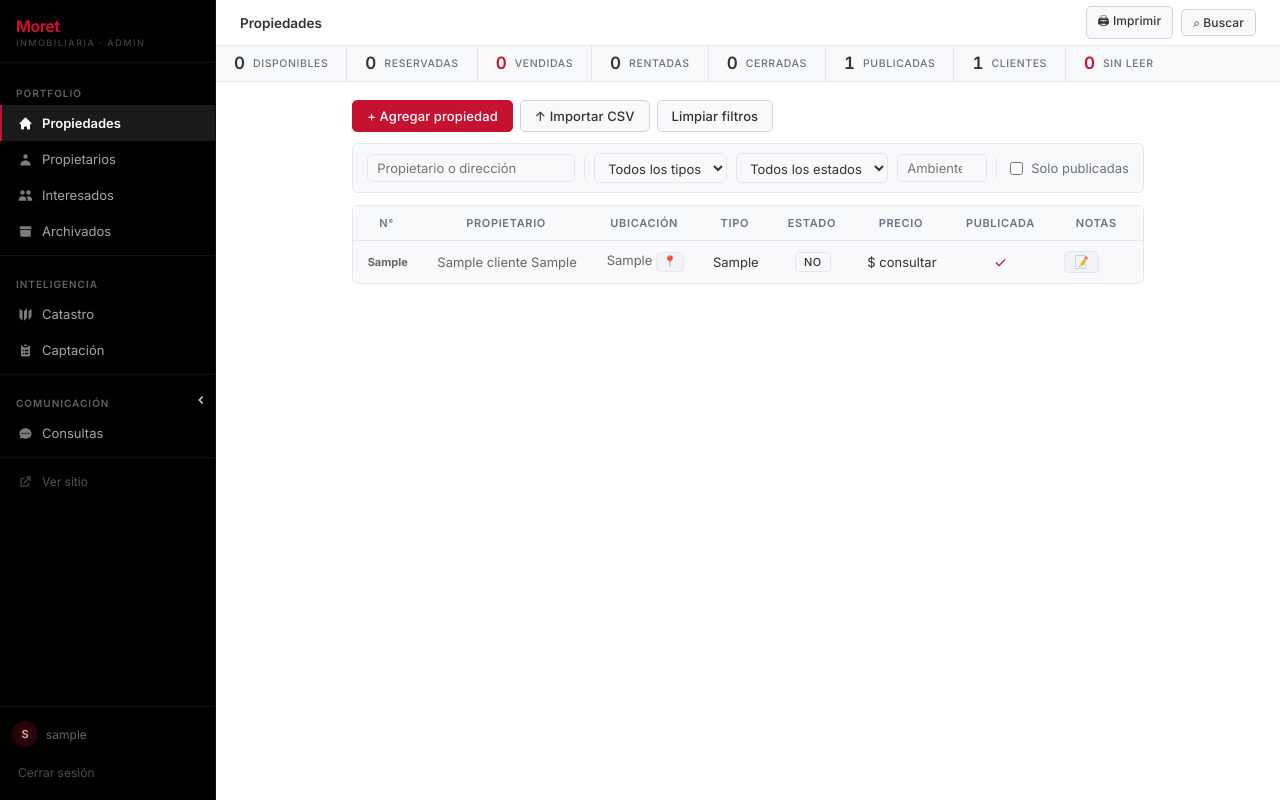
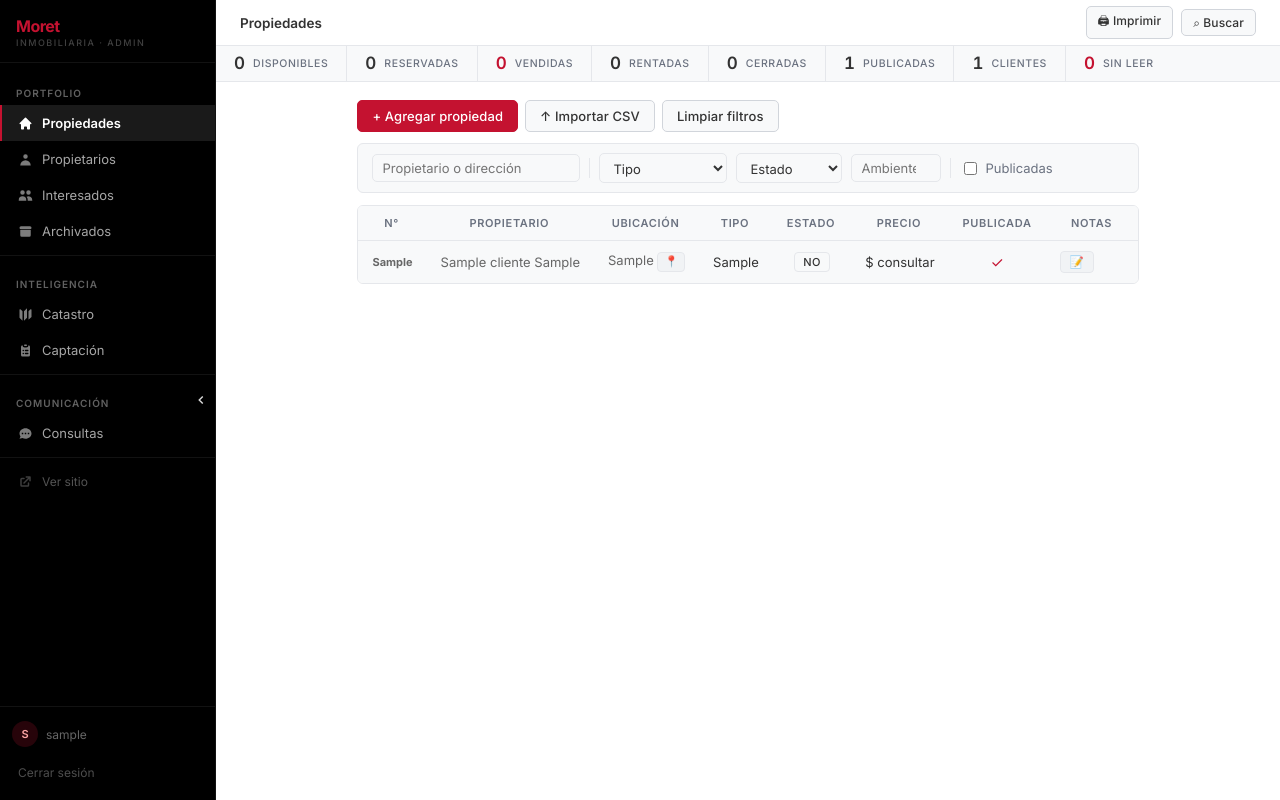
Before and after one commit to cerosmrt/app-inmobiliaria, a Flask app: page /admin in a window 1280 px wide. Run offline with Flask 3, Linux system fonts and the light colour scheme; the visitor is signed in with stand-in values (Sample User, id 1); tables that the repository leaves empty hold one stand-in row (values such as "Sample post"); some libraries are stand-ins or nearby versions.

Commit message:
style(admin): acortar los labels de filtro de propiedades
"Todos los tipos"/"Todos los estados"/"Solo publicadas" ocupaban de mas
y sonaban redundantes junto al resto de la barra. Quedan "Tipo"/"Estado"
(placeholder del select) y "Publicadas" (checkbox).

Co-Authored-By: Claude Opus 4.8 <noreply@anthropic.com>

```diff
--- a/templates/admin/index.html
+++ b/templates/admin/index.html
@@ -172,7 +172,7 @@
             <input type="text" id="filtroDireccion" placeholder="Propietario o dirección" onkeyup="filtrarPropiedades()" style="min-width:200px">
             <div class="sep"></div>
             <select id="filtroTipo" onchange="filtrarPropiedades()">
-                <option value="">Todos los tipos</option>
+                <option value="">Tipo</option>
                 <option value="casa">Casa</option>
                 <option value="departamento">Departamento</option>
                 <option value="local">Local</option>
@@ -181,7 +181,7 @@
                 <option value="otro">Otro</option>
             </select>
             <select id="filtroEstado" onchange="filtrarPropiedades()">
-                <option value="">Todos los estados</option>
+                <option value="">Estado</option>
                 <option value="disponible">Disponible</option>
                 <option value="reservada">Reservada</option>
                 <option value="vendida">Vendida</option>
@@ -190,7 +190,7 @@
             </select>
             <input type="number" id="filtroAmbientesProp" placeholder="Ambientes" onkeyup="filtrarPropiedades()" style="width:90px">
             <div class="sep"></div>
-            <label><input type="checkbox" id="filtroPublicadas" onchange="filtrarPropiedades()"> Solo publicadas</label>
+            <label><input type="checkbox" id="filtroPublicadas" onchange="filtrarPropiedades()"> Publicadas</label>
         </div>
         <div class="table-wrap">
             <table id="tablaPropiedades">
```
